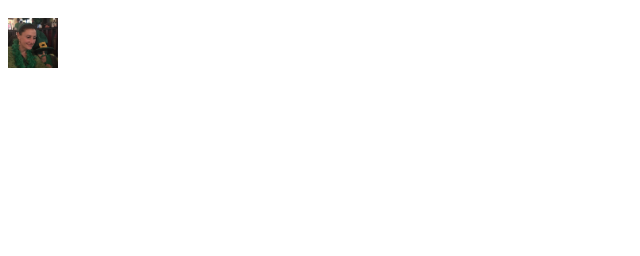
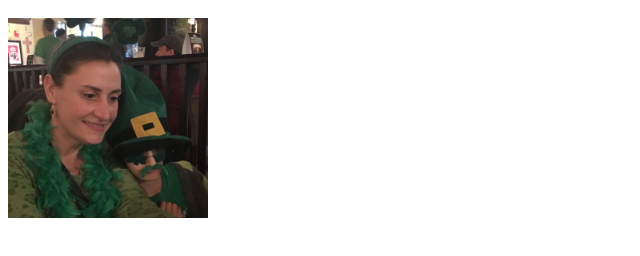
Before and after one commit to cskaroulis/cskaroulis.github.io, a plain HTML site: page index.html in a window 1280 px wide. Shown: the part 48-304 px from the top of the page, without its empty margins (0-640 px from the left). Drawn offline with Linux system fonts and the light colour scheme.

Commit message:
enlarged image

```diff
--- a/index.html
+++ b/index.html
@@ -1,4 +1,4 @@
 <html>
   <h1>Colleen's Portfolio</h1>
-  <img src="colleen-skaroulis.JPG" width="50" height="50">
+  <img src="colleen-skaroulis.JPG" width="200" height="200">
 </html>
```
